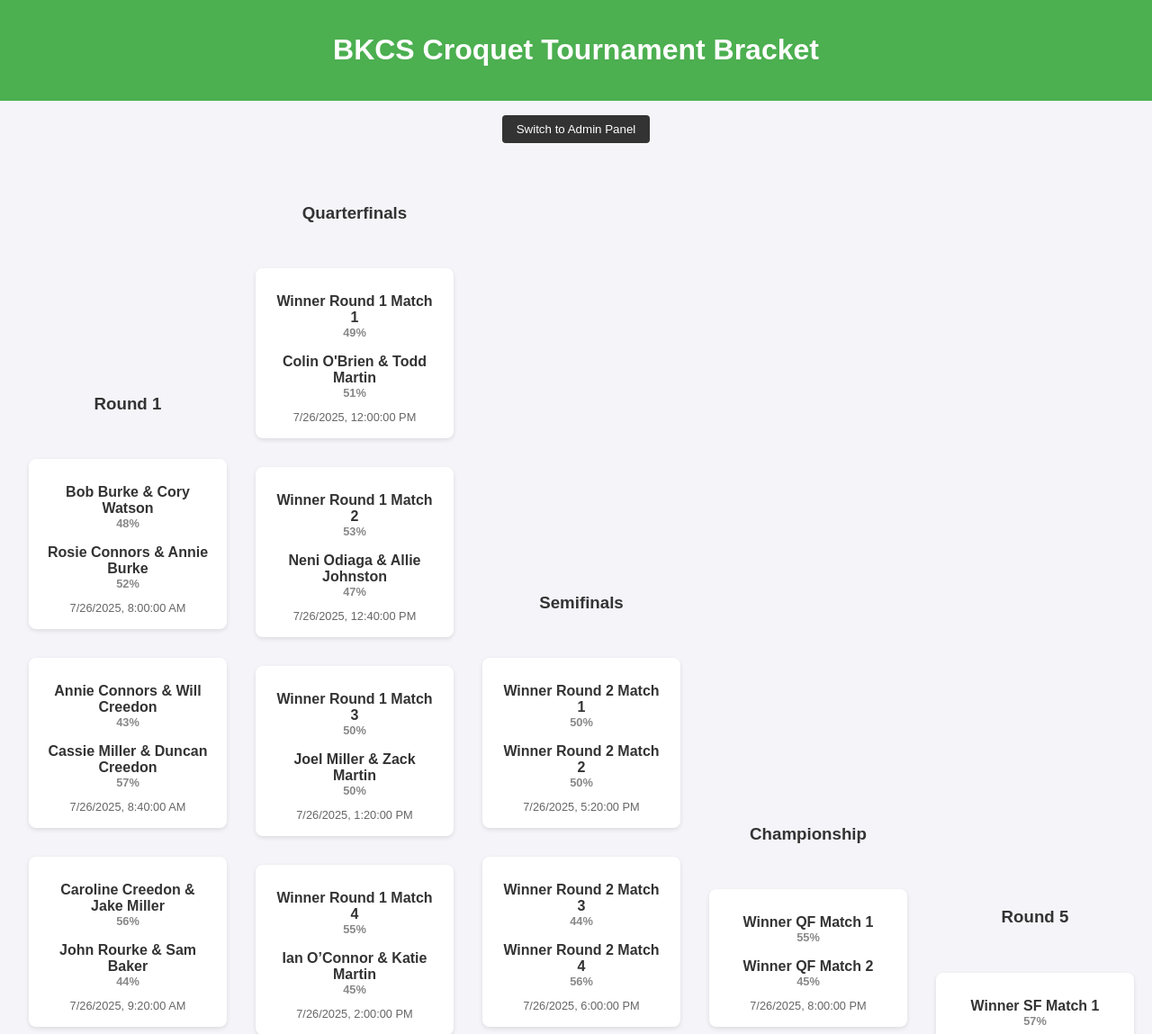
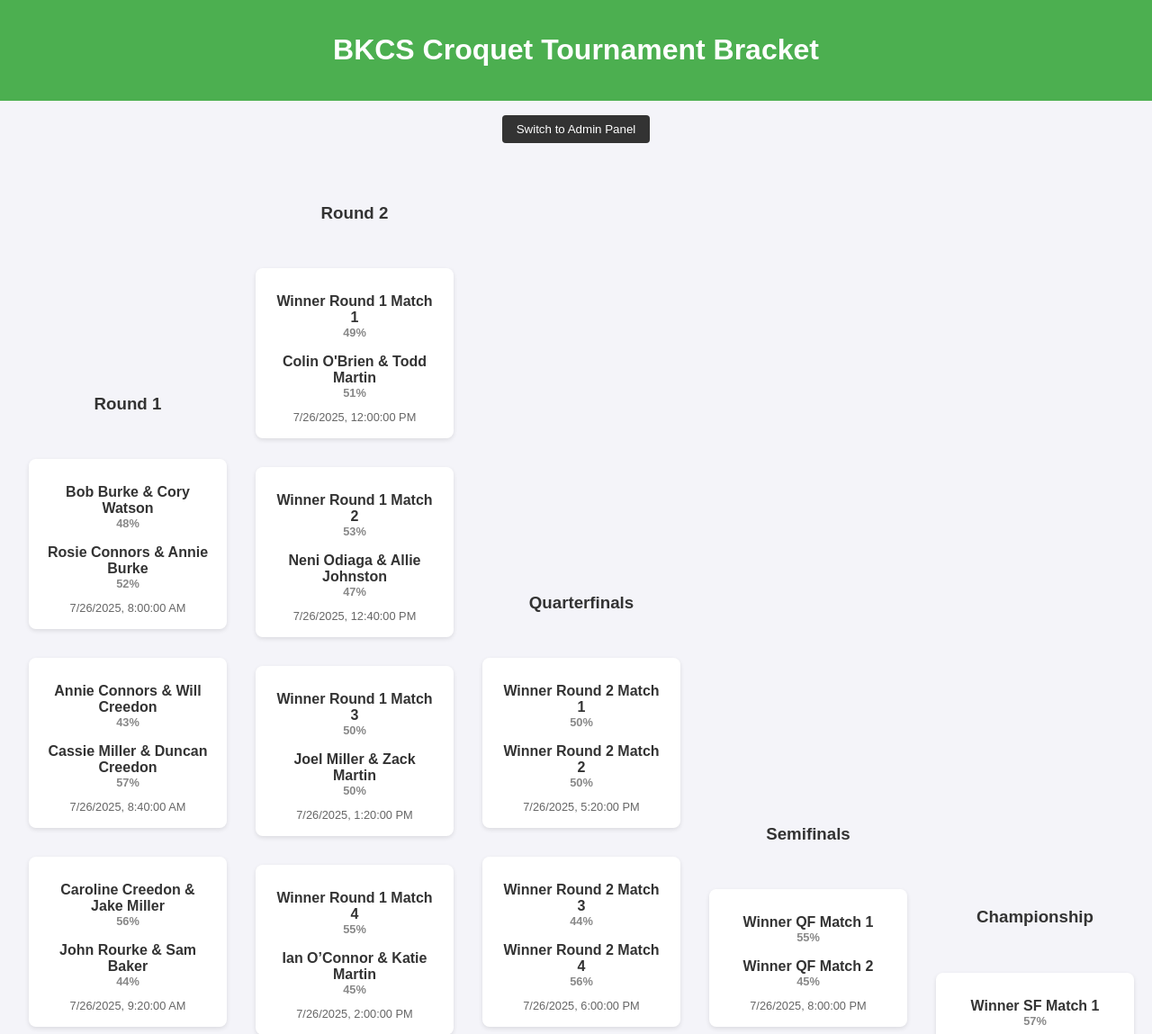
Before and after one commit to nickcreedon1/bkcs-bracket, a plain HTML site: page index.html in a window 1280 px wide. Shown: the top 1149 px of the page at 90% size. Drawn offline with Linux system fonts and the light colour scheme.

Commit message:
Update index.html

```diff
--- a/index.html
+++ b/index.html
@@ -138,7 +138,7 @@
           const matchDiv = document.createElement("div");
           matchDiv.className = "match";
 
-          match.teams.forEach((team, teamIndex) => {
+          match.teams.forEach((team) => {
             const teamDiv = document.createElement("div");
             teamDiv.className = "team";
             teamDiv.textContent = team.name;
@@ -184,13 +184,12 @@
     }
 
     function getRoundName(index) {
-      const names = [
-        "Round 1",
-        "Quarterfinals",
-        "Semifinals",
-        "Championship"
-      ];
-      return names[index] || `Round ${index + 1}`;
+      const totalRounds = tournament.length;
+      if (index === 0) return "Round 1";
+      if (index === totalRounds - 1) return "Championship";
+      if (index === totalRounds - 2) return "Semifinals";
+      if (index === totalRounds - 3) return "Quarterfinals";
+      return `Round ${index + 1}`;
     }
 
     function generateAdminPanel() {
```
